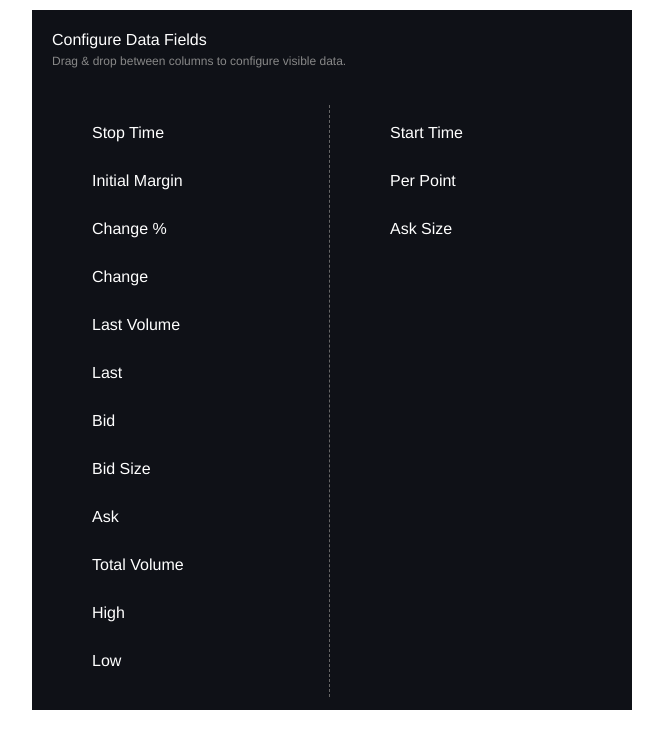
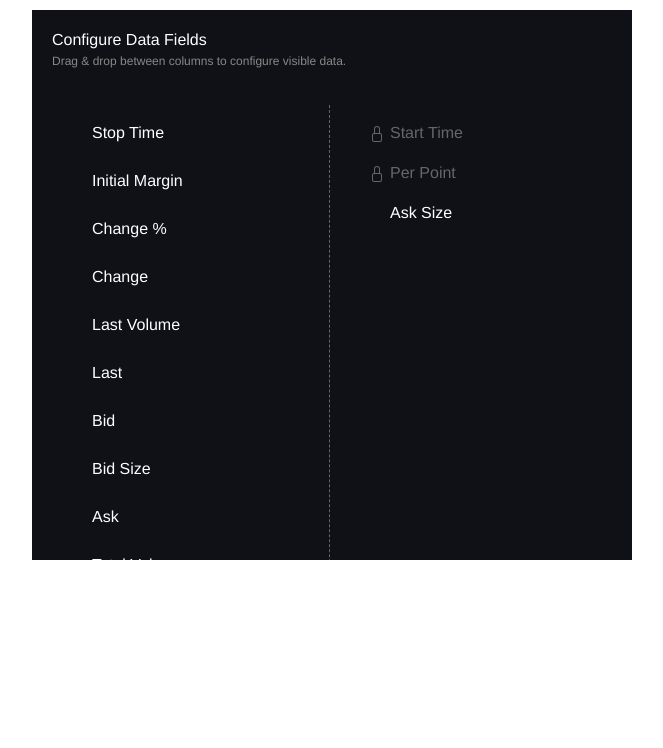
Before and after one commit to bananamann/tradovate-test, a React app: page / in a window 1280 px wide. Shown: the whole page, without its empty margins (308-971 px from the left). Built offline with nearby package versions, Linux system fonts and the light colour scheme.

Commit message:
added locked styles and logic basic on number of fixed columns

```diff
--- a/components/ColumnSetup.js
+++ b/components/ColumnSetup.js
@@ -66,8 +66,10 @@ class ColumnSetup extends React.Component {
     this.state = {
       availableColumns: this.props.availableColumns,
       visibleColumns: this.props.visibleColumns,
+      numFixedColumns: this.props.fixedColumns,
       displayAvailableColumns: this.props.availableColumns.filter((c) => !this.props.visibleColumns.includes(c.id)).map((c) => c.name),
       displayVisibleColumns: this.props.visibleColumns.map((id) => this.props.availableColumns.find((c) => c.id === id).name),
+      displayFixedColumns: this.props.visibleColumns.slice(0, this.props.fixedColumns),
       showIconAvailableIndex: undefined,
       showIconVisibleIndex: undefined
     }
@@ -121,6 +123,14 @@ class ColumnSetup extends React.Component {
     }
   };
 
+  // getLockedStatus = index => {
+  //   if (index > this.state.numFixedColumns - 1) {
+  //     return false;
+  //   } else {
+  //     return true;
+  //   }
+  // }
+
   render = () => {
     return (
       <Container className={'container'}>
@@ -158,7 +168,6 @@ class ColumnSetup extends React.Component {
                               provided.draggableProps.style
                             )}>
                             <ListItem
-                              // locked={getLockedStatus(index)}
                               showListIcon={this.state.showIconAvailableIndex == index}
                               itemText={item}
                             />
@@ -178,7 +187,14 @@ class ColumnSetup extends React.Component {
                     ref={provided.innerRef}
                     style={getListStyle(snapshot.isDraggingOver)}
                   >
-                    {this.state.displayVisibleColumns.map((item, index) => (
+                    {this.state.displayVisibleColumns.map((item, index) => ([
+                      index < this.state.numFixedColumns &&
+                      <ListItem
+                        locked={true}
+                        showListIcon={this.state.showIconVisibleIndex == index}
+                        itemText={item}
+                      />,
+                      index > this.state.numFixedColumns -1 &&
                       <Draggable
                         key={item}
                         draggableId={item}
@@ -195,14 +211,14 @@ class ColumnSetup extends React.Component {
                               provided.draggableProps.style
                             )}>
                             <ListItem
-                              // locked={getLockedStatus(index)}
+                              // locked={this.getLockedStatus(index)}
                               showListIcon={this.state.showIconVisibleIndex == index}
                               itemText={item}
                             />
                           </div>
                         )}
                       </Draggable>
-                    ))}
+                    ]))}
                     {provided.placeholder}
                   </div>
                 )}
@@ -210,18 +226,6 @@ class ColumnSetup extends React.Component {
             </Col>
           </Row>
         </DragDropContext>
-        {/*
-              <Col className={'list'}>
-                <ul className={'available-list'}>
-                  {this.state.availableColumns.map((col) => <li>{col.name}</li>)}
-                </ul>
-              </Col>
-              <Col className={'list'}>
-                <ul className={'visible-list'}>
-                  {this.state.visibleColumns.map((col) => <li>{col.name}</li>)}
-                </ul>
-              </Col>
-          </Row> */}
       </Container>
     )
   }
--- a/components/ListItem.js
+++ b/components/ListItem.js
@@ -1,23 +1,30 @@
 import React from 'react'
 import ColumnSetup from './ColumnSetup'
-import { List } from 'react-bootstrap-icons'
+import * as Icon from 'react-bootstrap-icons';
 
 class ListItem extends React.Component {
   constructor(props) {
     super(props);
 
     this.state = {
-
+      locked: this.props.locked ? true : false
     }
   }
 
 
   render() {
     return (
-        <div>
-            <List
-                visibility={this.props.showListIcon ? 'visible' : 'hidden'}
-            />
+        <div
+          className={this.props.locked ? 'locked-item' : ''}
+        >
+            { !this.props.locked &&
+              <Icon.List
+                  visibility={this.props.showListIcon ? 'visible' : 'hidden'}
+              />
+            }
+            { this.props.locked &&
+              <Icon.Lock />
+            }
             {this.props.itemText}
         </div>
     )
--- a/public/index.html
+++ b/public/index.html
@@ -9,7 +9,7 @@
     />
     <link rel="stylesheet/less" type="text/css" href="styles.less" />
     <script src="//cdn.jsdelivr.net/npm/less" ></script>
-    <title>Simplest React App Setup</title>
+    <title>Column Setup</title>
   </head>
   <body>
     <div id='app'></div>
--- a/public/styles.less
+++ b/public/styles.less
@@ -19,10 +19,11 @@ svg {
     background-color: #0f1117;
     color: white;
     width: 600px;
-    height: 700px;
+    height: 550px;
     margin: 0px auto;
     padding-top: 20px;
     padding-right: 20px;
+    overflow: scroll;
 }
 
 .header {
@@ -57,3 +58,11 @@ svg {
 .list > div > div:hover {
     background-color: #252930;
 }
+
+.locked-item {
+    color: #666;
+    padding-left: 16px;
+    padding-right: 16px;
+    padding-top: 8px;
+    padding-bottom: 8px;
+}
```
